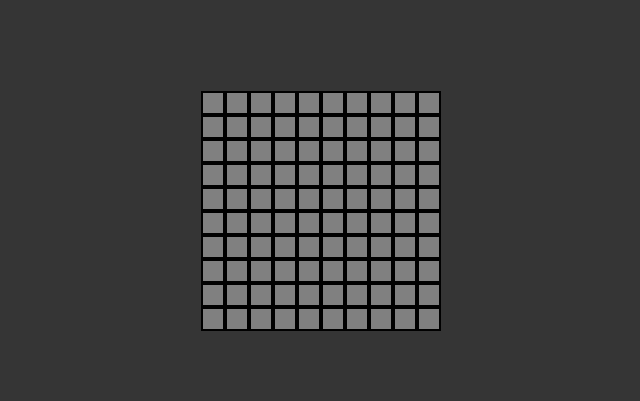
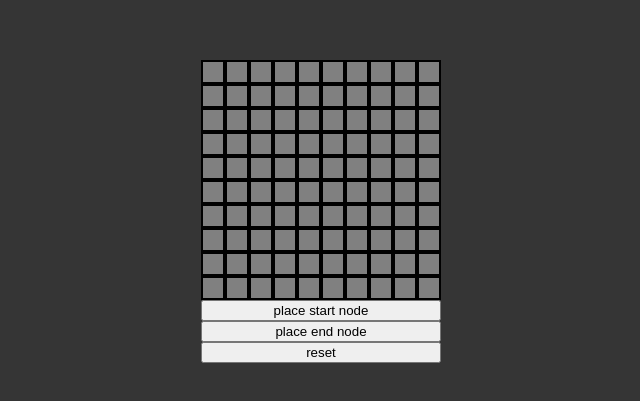
Before and after one commit to strokinmasi/algorithm_visualizer, a React (Create React App) app: page / in a window 1280 px wide. Shown: the part 189-590 px from the top of the page, without its empty margins (319-959 px from the left). Built offline with nearby package versions, Linux system fonts and the light colour scheme.

Commit message:
implemented a start node and end node system
created three buttons, one to reset the board, one to place a start node and one to place an end node.

```diff
--- a/src/App.js
+++ b/src/App.js
@@ -1,5 +1,5 @@
 import './App.css';
-import { Gridbase } from './grid/gridbase';
+import Gridbase from './grid/gridbase';
 
 function App() {
   return (
--- a/src/grid/gridbase.jsx
+++ b/src/grid/gridbase.jsx
@@ -1,22 +1,140 @@
+import React, { useState } from "react";
 import "./gridbase.css";
 import Node from "./node";
 
 function Gridbase() {
-    let grid = []
-    for (let row = 0; row < 10; row++) {
-        let gridRow = []
-        for (let col = 0; col < 10; col++) {
-            let key = `${row}-${col}`
-            gridRow.push(<Node color={"grey"} key={key}/>)
+
+    const [grid, setGrid] = useState(createInitialGrid());
+    const [startNode, setStartNode] = useState("");
+    const [endNode, setEndNode] = useState("");
+
+    function createInitialGrid() {
+        let initialGrid = [];
+        for (let row = 0; row < 10; row++) {
+            let gridRow = [];
+            for (let col = 0; col < 10; col++) {
+                gridRow.push({
+                    id: `${row}-${col}`,
+                    color: "grey",
+                    isStart: false,
+                    isEnd: false
+                });
+            }
+            initialGrid.push(gridRow);
         }
-        grid.push(<div className="gridRow" key={`${row}`}> {gridRow} </div>)
+        return initialGrid;
+    }
+
+    // function findNode(row, col, color) {
+    //     const newGrid = grid.map((gridRow, rowIndex) => {
+    //         if (rowIndex == row) {
+    //             return gridRow.map((node, colIndex) => {
+    //                 if (colIndex == col) {
+    //                     return {
+    //                         ...node,
+    //                         color: color
+    //                     }
+    //                 }
+    //                 return node;
+    //             });
+    //         } else {
+    //             return gridRow;
+    //         }
+    //     });
+    //     setGrid(newGrid);
+    // }
+
+    function PlacePathNode(row, col) {
+
+        if (startNode !== -1 && endNode !== -1) {
+            return
+        }
+
+        if (startNode === -1) {
+            const newGrid = grid.map((gridRow, rowIndex) => {
+                if (rowIndex === row) {
+                    return gridRow.map((node, colIndex) => {
+                        if (colIndex === col && node.color !== "red") {
+                            setStartNode(row, col);
+                            return {
+                                ...node,
+                                color: "blue",
+                            }
+                        }
+                        return node;
+                    });
+                } else {
+                    return gridRow;
+                }
+            });
+            setGrid(newGrid);
+
+        } else if (endNode === -1) {
+            const newGrid = grid.map((gridRow, rowIndex) => {
+                if (rowIndex === row) {
+                    return gridRow.map((node, colIndex) => {
+                        if (colIndex === col && node.color !== "blue") {
+                            setEndNode(row, col);
+                            return {
+                                ...node,
+                                color: "red",
+
+                            }
+                        }
+                        return node;
+                    });
+                } else {
+                    return gridRow;
+                }
+            });
+            setGrid(newGrid);
+
+        } else {
+            return
+        }
+    }
+
+    const reset = () => {
+        const newGrid = grid.map(gridRow => {
+            return gridRow.map(node => {
+                return { ...node, color: "grey" }
+            });
+        });
+        setGrid(newGrid);
+        setStartNode("");
+        setEndNode("");
+    }
+
+    const checkStartOrEnd = (startOrEnd) => {
+        if (startOrEnd === 0 && startNode === "") {
+            setStartNode(-1)
+        } else if (startOrEnd === 1 && endNode === "") {
+            setEndNode(-1)
+        } else {
+            return
+        }
     }
 
     return (
         <div className="grid">
-            {grid}
+            {console.log(endNode)}
+            {console.log(startNode)}
+            {grid.map((gridRow, rowIndex) => (
+                <div className="gridRow" key={rowIndex}>
+                    {gridRow.map((node, colIndex) => (
+                        <Node
+                            color={node.color}
+                            key={node.id}
+                            onClick={() => PlacePathNode(rowIndex, colIndex)}
+                        />
+                    ))}
+                </div>
+            ))}
+            <button onClick={() => checkStartOrEnd(0)}>place start node</button>
+            <button onClick={() => checkStartOrEnd(1)}>place end node</button>
+            <button onClick={() => reset()}>reset</button>
         </div>
     );
 }
 
-export { Gridbase };
+export default Gridbase;
--- a/src/grid/node.jsx
+++ b/src/grid/node.jsx
@@ -2,9 +2,13 @@ import "./node.css";
 
 import { default as React } from 'react';
 
-function Node({ color }) {
+function Node({ color, onClick }) {
     return (
-        <div className="node" style={{ backgroundColor : color }}></div>
+        <div
+            className="node"
+            style={{ backgroundColor: color }}
+            onClick={onClick}
+        />
     )
 }
 
```
